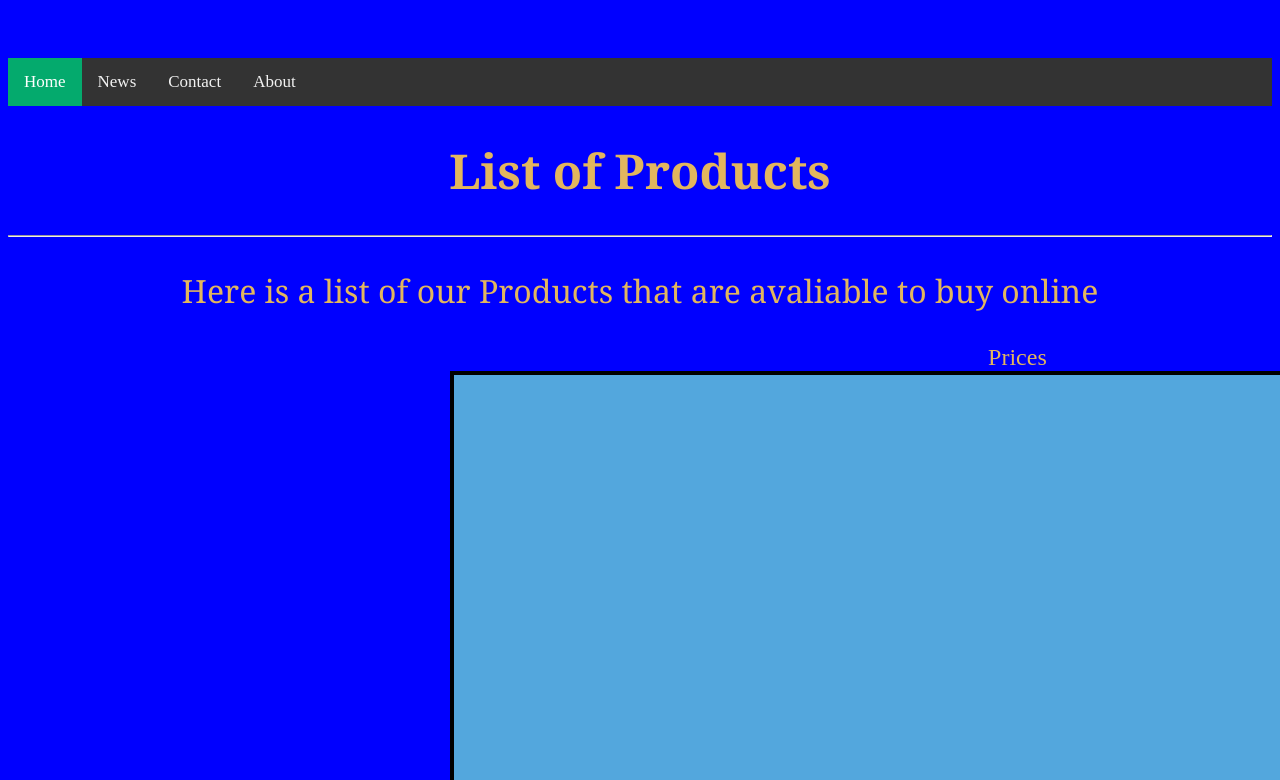
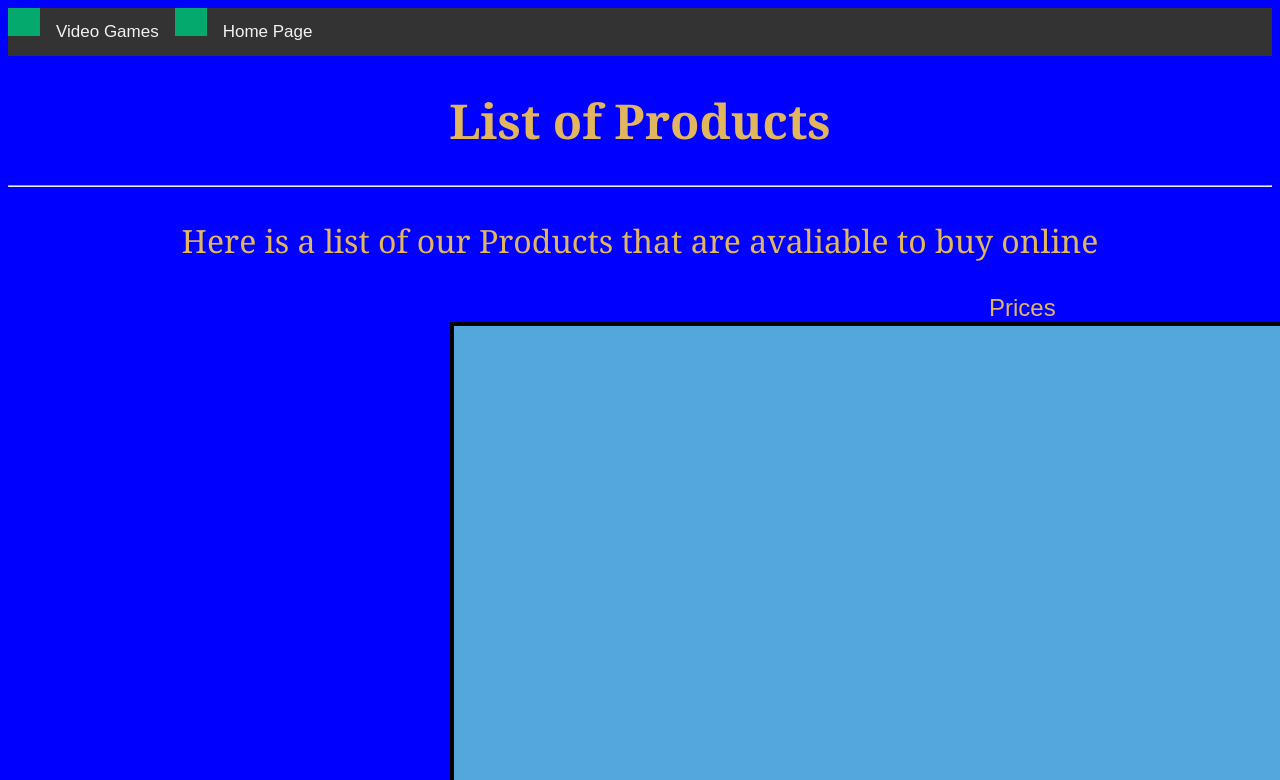
Before and after one commit to Omar202333/CIS201, a plain HTML site: page CIS lab/www/TheProduct.html in a window 1280 px wide. Shown: the top 780 px of the page. Drawn offline with Linux system fonts and the light colour scheme; files that its build step writes are made by us from their sources.

Commit message:
Update TheProduct.html

```diff
--- a/CIS lab/www/TheProduct.html
+++ b/CIS lab/www/TheProduct.html
@@ -7,13 +7,45 @@
 	<link rel="stylesheet"  href="mysheet.css">
 	<title>The Product</title>
 </head>
-<body>
+
+<style>
+		body {
+		  margin: 0;
+		  font-family: Arial, Helvetica, sans-serif;
+		}
+
+		.topnav {
+		  overflow: hidden;
+		  background-color: #333;
+		}
+
+		.topnav a {
+		  float: left;
+		  color: #f2f2f2;
+		  text-align: center;
+		  padding: 14px 16px;
+		  text-decoration: none;
+		  font-size: 17px;
+		}
+
+		.topnav a:hover {
+		  background-color: #ddd;
+		  color: black;
+		}
+
+		.topnav a.active {
+
+		  color: blue;
+		}
+		</style>
+	<body>
 	<div class="topnav">
-  <a class="active" href="#home">Home</a>
-  <a href="#news">News</a>
-  <a href="#contact">Contact</a>
-  <a href="#about">About</a>
-</div>
+	<a class="active" href="TheProduct.html"></a>
+	<a href="TheProduct.html">Video Games</a>
+        <a class="active" href="index.html"></a>
+	<a href="index.html">Home Page</a>
+
+				  </div>
 
 <body >
 
@@ -71,6 +103,13 @@
 			<br>
 			 	<button type="button" onclick=" alert('Thanks for choosing and working with us')">Submit</button>
 
+			 <div class="topnav">
+					<a class="active" href="TheProduct.html"></a>
+					<a href="TheProduct.html">Video Games</a>
+					<a class="active" href="index.html"></a>
+					<a href="index.html">Home Page</a>
+
+				  </div>
 
 
 
```
